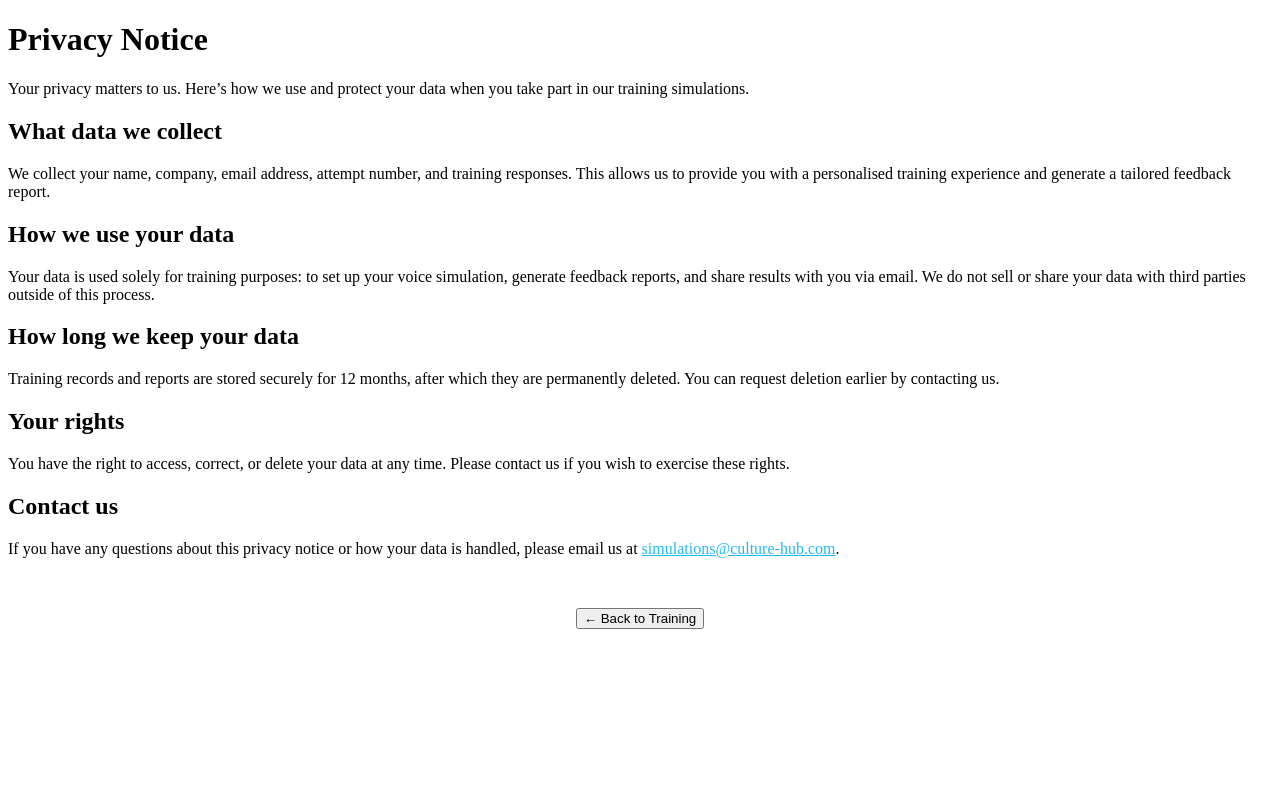
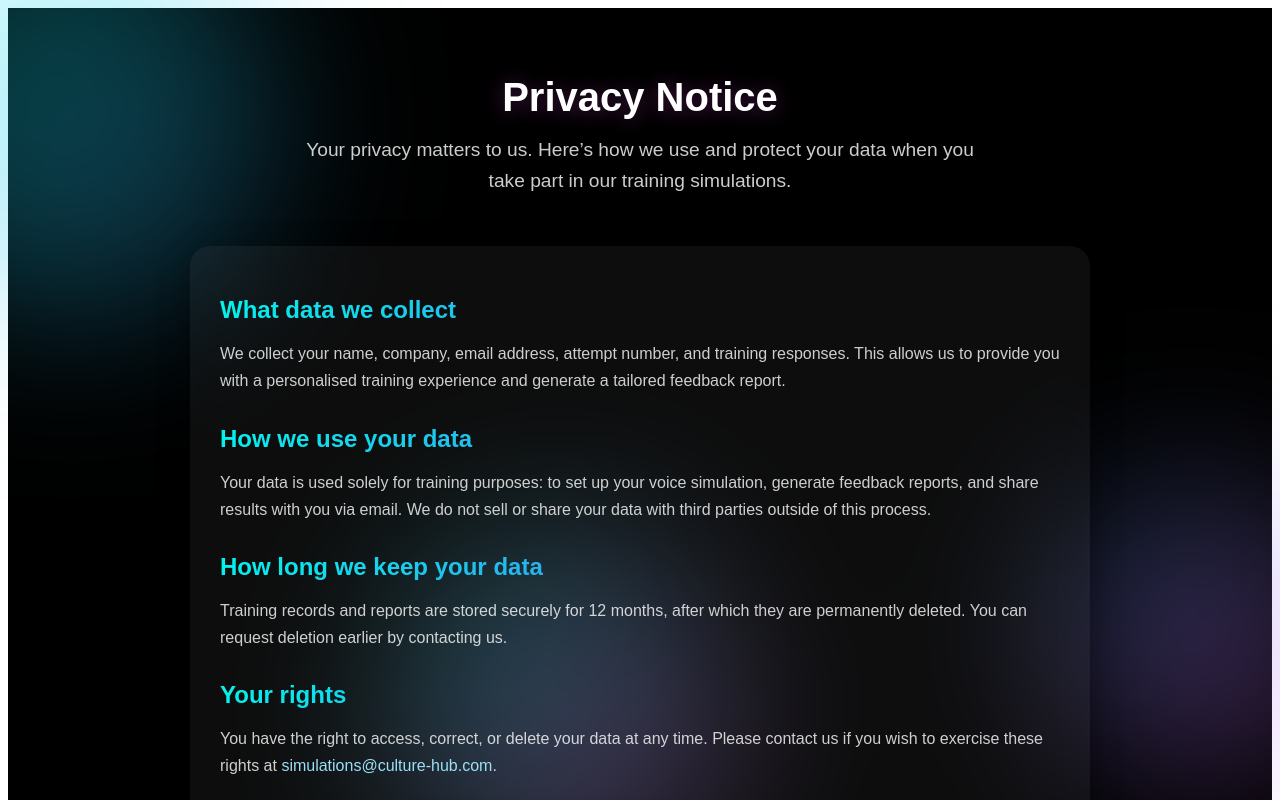
Before and after one commit to Culture-Hub-Com/culturehub-training-platform, a Next.js app: page /privacy in a window 1280 px wide. Shown: the top 800 px of the page. Built offline with nearby package versions, Linux system fonts and the light colour scheme.

Commit message:
Update privacy.js

```diff
--- a/pages/privacy.js
+++ b/pages/privacy.js
@@ -5,6 +5,7 @@ export default function PrivacyPage() {
   const router = useRouter();
   const { from } = router.query;
 
+  // Map short names to real routes
   const routeMap = {
     feedback: "/feedback",
     meddpicc: "/meddpicc",
@@ -14,10 +15,14 @@ export default function PrivacyPage() {
 
   function handleBack(e) {
     e.preventDefault();
+
+    // 1) If we’ve been told where they came from, go there
     if (from && routeMap[from]) {
       router.push(routeMap[from]);
       return;
     }
+
+    // 2) If they navigated from within your site, go back in history
     if (typeof document !== "undefined" && document.referrer) {
       try {
         const ref = new URL(document.referrer);
@@ -27,11 +32,14 @@ export default function PrivacyPage() {
         }
       } catch {}
     }
+
+    // 3) Fallback
     router.push("/feedback");
   }
 
   return (
     <div style={styles.page}>
+      {/* Floating background swirls */}
       <div style={{ ...styles.swirl, ...styles.swirl1 }} />
       <div style={{ ...styles.swirl, ...styles.swirl2 }} />
       <div style={{ ...styles.swirl, ...styles.swirl3 }} />
@@ -79,22 +87,10 @@ export default function PrivacyPage() {
             <h2 style={styles.sectionTitle}>Your rights</h2>
             <p style={styles.paragraph}>
               You have the right to access, correct, or delete your data at any
-              time. Please contact us if you wish to exercise these rights.
-            </p>
-          </section>
-
-          <section style={styles.section}>
-            <h2 style={styles.sectionTitle}>Contact us</h2>
-            <p style={styles.paragraph}>
-              If you have any questions about this privacy notice or how your
-              data is handled, please email us at{" "}
-              <a
-                href="mailto:simulations@culture-hub.com"
-                style={{ color: "#24b9ee", textDecoration: "underline" }}
-              >
+              time. Please contact us if you wish to exercise these rights at{" "}
+              <a href="mailto:simulations@culture-hub.com" style={{ color: "#9bdff7", textDecoration: "none" }}>
                 simulations@culture-hub.com
-              </a>
-              .
+              </a>.
             </p>
           </section>
         </main>
@@ -110,8 +106,105 @@ export default function PrivacyPage() {
 }
 
 // --------------------
-// Styles (unchanged)
+// Styles
 // --------------------
 const styles = {
-  // ... (same as before, no edits needed)
+  page: {
+    fontFamily: "'Poppins', sans-serif",
+    background: "#000",
+    color: "white",
+    minHeight: "100vh",
+    overflowX: "hidden",
+    position: "relative",
+    padding: "40px 20px",
+  },
+  container: {
+    position: "relative",
+    zIndex: 10,
+    maxWidth: "900px",
+    margin: "0 auto",
+  },
+  header: {
+    textAlign: "center",
+    marginBottom: "50px",
+  },
+  title: {
+    fontSize: "2.5rem",
+    fontWeight: 600,
+    marginBottom: "15px",
+    textShadow: "0 2px 20px rgba(248, 91, 246, 0.3)",
+  },
+  subtitle: {
+    fontSize: "1.2rem",
+    color: "rgba(255,255,255,0.8)",
+    lineHeight: 1.6,
+    maxWidth: "700px",
+    margin: "0 auto",
+  },
+  content: {
+    background: "rgba(255,255,255,0.05)",
+    backdropFilter: "blur(20px)",
+    borderRadius: "20px",
+    padding: "30px",
+    boxShadow: "0 8px 32px rgba(0,0,0,0.3)",
+  },
+  section: {
+    marginBottom: "30px",
+  },
+  sectionTitle: {
+    fontSize: "1.5rem",
+    fontWeight: 600,
+    marginBottom: "12px",
+    background: "linear-gradient(135deg, #02f5ec, #349fef, #f95bf6)",
+    WebkitBackgroundClip: "text",
+    WebkitTextFillColor: "transparent",
+  },
+  paragraph: {
+    fontSize: "1rem",
+    color: "rgba(255,255,255,0.8)",
+    lineHeight: 1.7,
+  },
+  backButton: {
+    padding: "15px 25px",
+    background: "linear-gradient(135deg, #02f5ec, #349fef, #f95bf6)",
+    border: "none",
+    borderRadius: "12px",
+    color: "white",
+    fontSize: "1.1rem",
+    fontWeight: 600,
+    cursor: "pointer",
+    boxShadow: "0 8px 32px rgba(2, 245, 236, 0.4)",
+    transition: "all 0.3s ease",
+  },
+  swirl: {
+    position: "fixed",
+    borderRadius: "50%",
+    filter: "blur(80px)",
+    opacity: 0.3,
+    animation: "float 25s infinite ease-in-out",
+    pointerEvents: "none",
+    zIndex: 0,
+    mixBlendMode: "screen",
+  },
+  swirl1: {
+    width: "400px",
+    height: "400px",
+    background: "linear-gradient(135deg, #02f5ec, #349fef)",
+    top: "-10%",
+    left: "-10%",
+  },
+  swirl2: {
+    width: "300px",
+    height: "300px",
+    background: "linear-gradient(135deg, #349fef, #f95bf6)",
+    top: "60%",
+    right: "-5%",
+  },
+  swirl3: {
+    width: "350px",
+    height: "350px",
+    background: "linear-gradient(135deg, #02f5ec, #f95bf6)",
+    bottom: "-10%",
+    left: "30%",
+  },
 };
```
